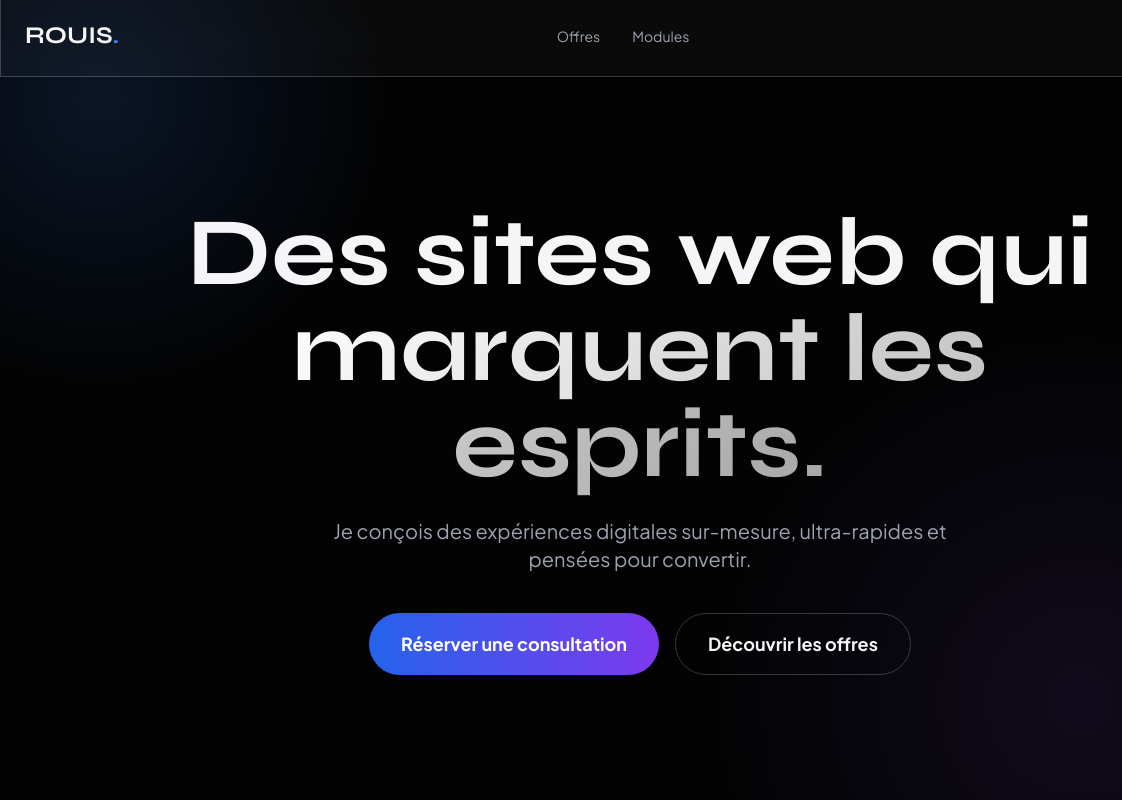
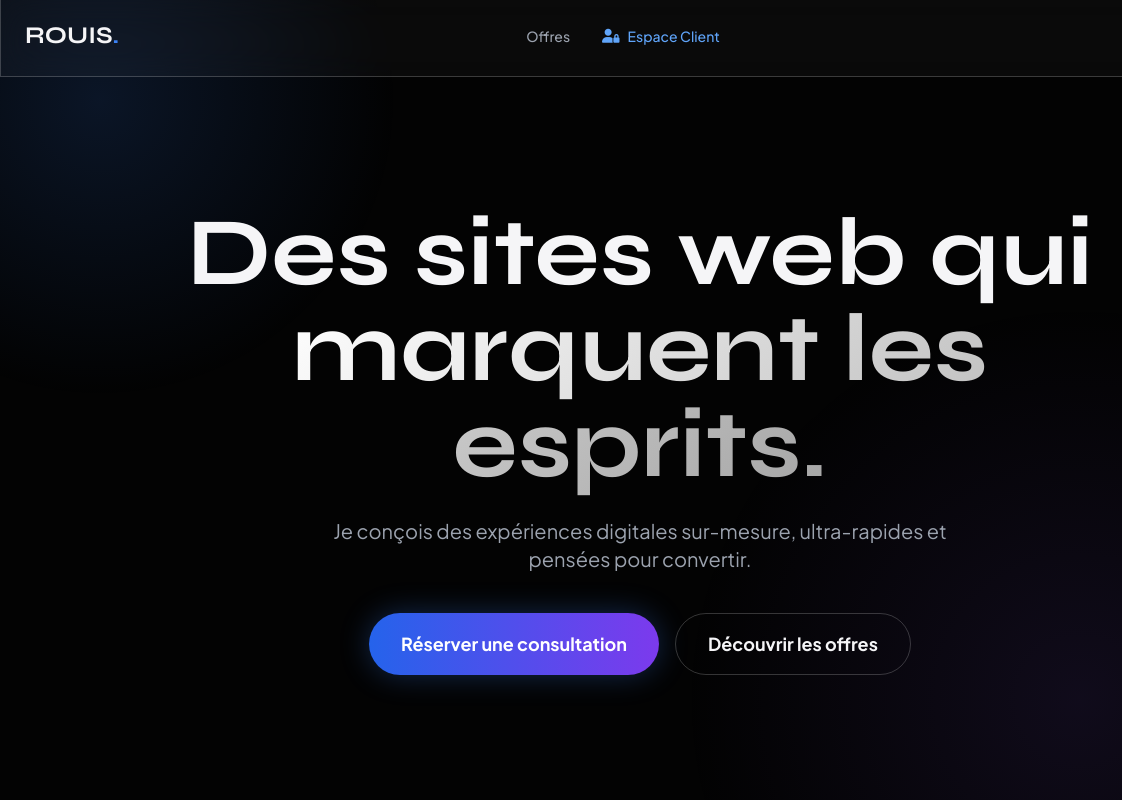
Before and after one commit to jameleddinerouis/Rouis, a plain HTML site: page index.html in a window 1280 px wide. Shown: the top 800 px of the page, 0-1122 px from the left. Drawn offline with nearby package versions, Linux system fonts and the light colour scheme.

Commit message:
Update navigation and button actions in index.html

```diff
--- a/index.html
+++ b/index.html
@@ -49,14 +49,18 @@
         <div class="glow-orb-2"></div>
     </div>
 
-    <!-- Navigation -->
+    <!-- Navigation Modifiée avec le bouton Espace Client -->
     <nav class="fixed top-0 w-full z-50 glass-card px-6 py-4">
         <div class="max-w-7xl mx-auto flex justify-between items-center">
             <div class="font-display font-bold text-2xl">ROUIS<span class="text-blue-500">.</span></div>
-            <div class="hidden md:flex gap-8 text-sm text-gray-400">
-                <a href="#offres" class="hover:text-white transition-colors">Offres</a>
-                <a href="#modules" class="hover:text-white transition-colors">Modules</a>
+
+            <div class="hidden md:flex gap-8 text-sm font-medium items-center">
+                <a href="#offres" class="text-gray-400 hover:text-white transition-colors">Offres</a>
+                <a href="/suivis" class="text-blue-400 hover:text-blue-300 transition-colors flex items-center gap-2">
+                    <i class="fa-solid fa-user-lock"></i> Espace Client
+                </a>
             </div>
+
             <button onclick="contactWhatsApp()" class="bg-white text-black px-5 py-2.5 rounded-full text-sm font-bold hover:scale-105 transition-transform flex items-center gap-2">
                 <i class="fa-brands fa-whatsapp text-lg"></i> Démarrer
             </button>
@@ -69,7 +73,7 @@
             <h1 class="font-display text-5xl md:text-7xl lg:text-8xl font-bold mb-6">Des sites web qui <br> <span class="text-gradient">marquent les esprits.</span></h1>
             <p class="text-lg md:text-xl text-gray-400 max-w-2xl mx-auto mb-10">Je conçois des expériences digitales sur-mesure, ultra-rapides et pensées pour convertir.</p>
             <div class="flex flex-col sm:flex-row justify-center gap-4">
-                <button onclick="contactWhatsApp('Je souhaite discuter de mon projet de site web')" class="bg-gradient-to-r from-blue-600 to-violet-600 hover:from-blue-500 hover:to-violet-500 text-white px-8 py-4 rounded-full font-bold text-lg transition-all">
+                <button onclick='contactWhatsApp("Je souhaite discuter de mon projet de site web")' class="bg-gradient-to-r from-blue-600 to-violet-600 hover:from-blue-500 hover:to-violet-500 text-white px-8 py-4 rounded-full font-bold text-lg transition-all shadow-[0_0_30px_rgba(59,130,246,0.3)] hover:shadow-[0_0_40px_rgba(139,92,246,0.5)]">
                     Réserver une consultation
                 </button>
                 <a href="#offres" class="px-8 py-4 rounded-full font-bold text-lg border border-white/20 hover:bg-white/5 transition-colors">Découvrir les offres</a>
@@ -93,7 +97,7 @@
                         <li class="flex items-center gap-3"><i class="fa-solid fa-check text-blue-500"></i> 100% Responsive</li>
                         <li class="flex items-center gap-3"><i class="fa-solid fa-check text-blue-500"></i> Formulaire de contact</li>
                     </ul>
-                    <button onclick="contactWhatsApp('Je suis interesse par le pack Essentiel a 300 euros')" class="w-full py-3 rounded-xl bg-white/10 hover:bg-white/20 font-semibold border border-white/10 transition-colors">Sélectionner ce pack</button>
+                    <button onclick='contactWhatsApp("Je suis interesse par le pack Essentiel a 300 euros")' class="w-full py-3 rounded-xl bg-white/10 hover:bg-white/20 font-semibold border border-white/10 transition-colors">Sélectionner ce pack</button>
                 </div>
                 <!-- Pack 700 -->
                 <div class="glass-card rounded-3xl p-8 md:p-10 border-blue-500/30">
@@ -104,7 +108,7 @@
                         <li class="flex items-center gap-3"><i class="fa-solid fa-check text-violet-400"></i> Jusqu'à 10 pages dynamiques</li>
                         <li class="flex items-center gap-3"><i class="fa-solid fa-check text-violet-400"></i> Espace Gestion de contenu</li>
                     </ul>
-                    <button onclick="contactWhatsApp('Je suis interesse par le pack Pro Business a 700 euros')" class="w-full py-3 rounded-xl bg-white text-black hover:bg-gray-200 font-bold transition-colors">Sélectionner ce pack</button>
+                    <button onclick='contactWhatsApp("Je suis interesse par le pack Pro Business a 700 euros")' class="w-full py-3 rounded-xl bg-white text-black hover:bg-gray-200 font-bold transition-colors">Sélectionner ce pack</button>
                 </div>
             </div>
         </div>
```
